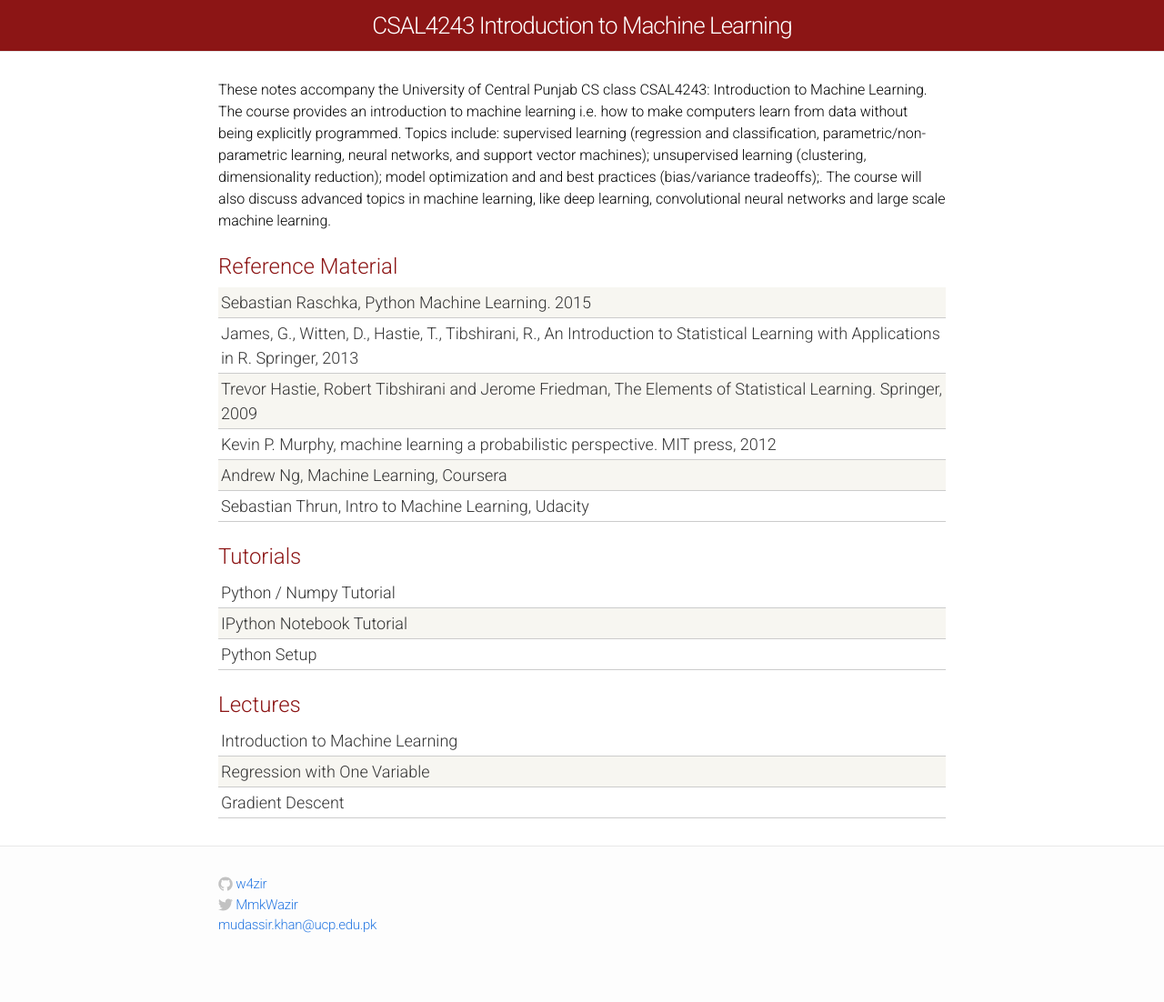
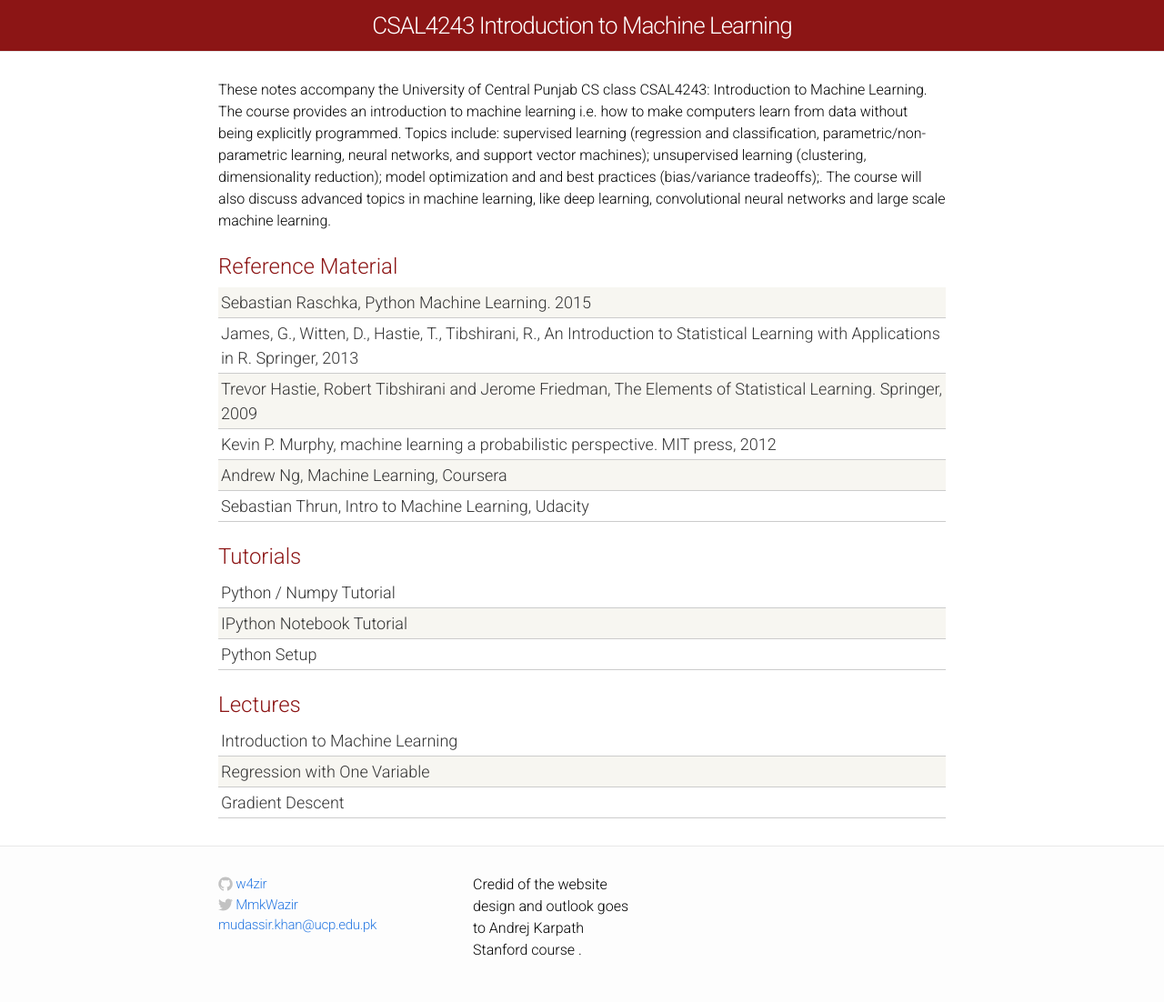
Before and after one commit to Mickael-Galliez/ml17s, a Jekyll site: the page built from index.html, in a window 1280 px wide. Shown: the whole page at 91% size. Built offline with Jekyll 4.4.1, drawn with Linux system fonts in a browser that asks for light colours; before the commit the page ends 1074 px from its top, so only the background shows below that.

Commit message:
add credits for website

```diff
--- a/_includes/footer.html
+++ b/_includes/footer.html
@@ -48,7 +48,7 @@
     </div>
 
     <div class="footer-col-2 column">
-
+        Credid of the website design and outlook goes to Andrej Karpath Stanford course <a href="mailto:{{ site.email }}">{{ cs231n }}</a> .
     </div>
 
     <div class="footer-col-3 column">
```
